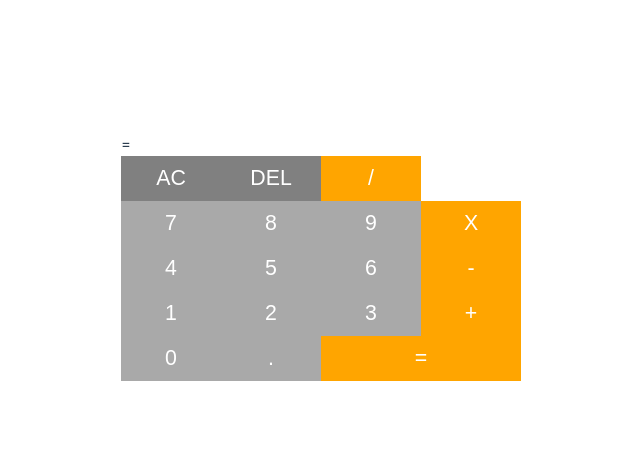
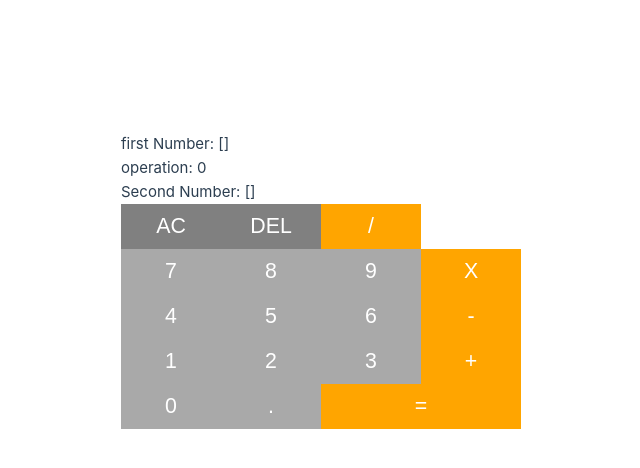
Before and after one commit to LifeofVic/calculator-vue, a Vue app: page / in a window 1280 px wide. Shown: the top 468 px of the page, without its empty margins (11-651 px from the left). Built offline with nearby package versions, Linux system fonts and the light colour scheme.

Commit message:
add variables for 1st value and 2nd value input

```diff
--- a/src/App.vue
+++ b/src/App.vue
@@ -8,7 +8,9 @@ export default {
 		return {
 			historyOperation: [],
 			currentCalculation: "0",
-			lastOperation: "0"
+			lastOperation: "0",
+			firstValue: [],
+			secondValue: [],
 		};
 	},
 	methods: {
@@ -24,6 +26,14 @@ export default {
 			if (this.currentCalculation = "") {
 				this.currentCalculation = "0";
 			}
+		},
+		inputValue(Number) {
+			if (this.lastOperation == '0') {
+				this.firstValue += Number
+			}
+			if (this.lastOperation == '/' || 'X' || '-' || '+') {
+				this.secondValue += Number
+			}
 		}
 	},
 	components: { ButtonInput, CalcResult }
@@ -33,7 +43,9 @@ export default {
 
 <template>
 	<div>
-		<CalcResult></CalcResult>
+		<p>first Number: {{ firstValue }}</p>
+		<p>operation: {{ lastOperation }}</p>
+		<p>Second Number: {{ secondValue }}</p>
 	</div>
 
 	<div class="container">
```
